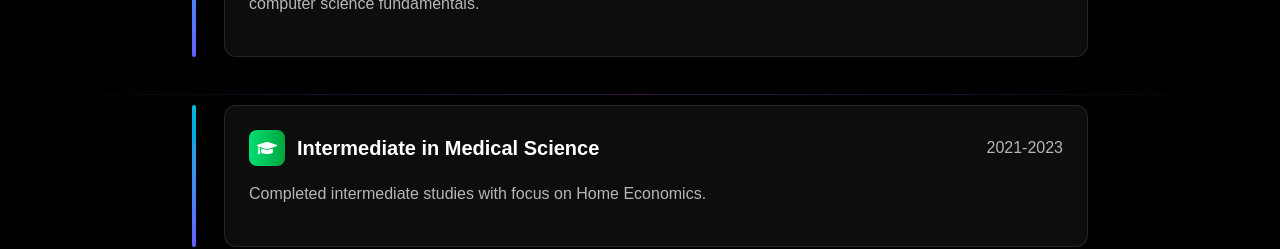
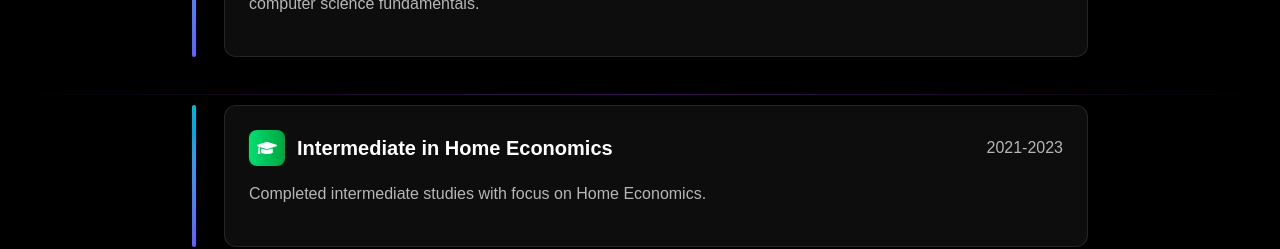
Before and after one commit to Laibakamrankhan/My_Portfolio, a Next.js app: page / in a window 1280 px wide. Shown: the part 2440-2689 px from the top of the page. Built offline with nearby package versions, Linux system fonts and the light colour scheme.

Commit message:
Update Education.tsx

```diff
--- a/app/components/Education.tsx
+++ b/app/components/Education.tsx
@@ -67,7 +67,7 @@ const Education = () => {
      color: "from-blue-400 to-blue-600",
 },
 {
-      title: "Intermediate in Medical Science",
+      title: "Intermediate in Home Economics",
       period: "2021-2023",
       description:
         "Completed intermediate studies with focus on Home Economics.",
```
